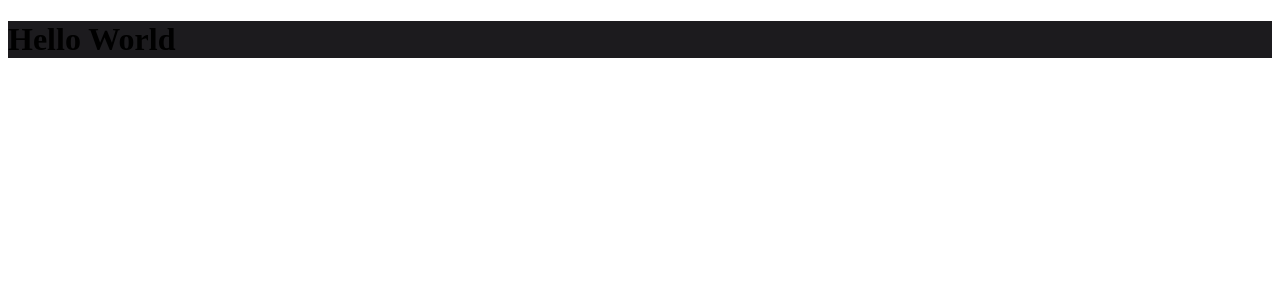
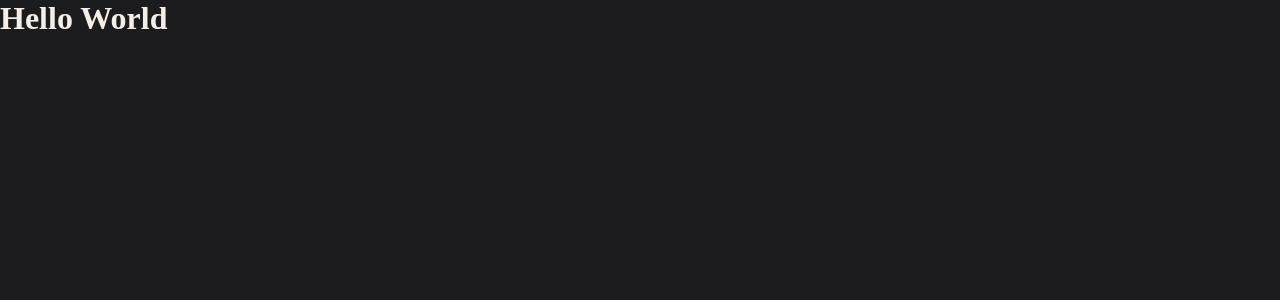
Before and after one commit to lreiss7/rocket_movies, a React (Vite) app: page / in a window 1280 px wide. Shown: the top 300 px of the page. Built offline with nearby package versions, Linux system fonts and the light colour scheme.

Commit message:
created global style

```diff
--- a/src/main.jsx
+++ b/src/main.jsx
@@ -1,7 +1,7 @@
 import React from 'react';
 import ReactDOM from 'react-dom/client';
 import { ThemeProvider } from 'styled-components';
-
+import GlobalStyles from './styles/global';
 import theme from './styles/theme';
 
 import { Details } from './pages/Datails';
@@ -9,6 +9,7 @@
 ReactDOM.createRoot(document.getElementById('root')).render(
   <React.StrictMode>
     <ThemeProvider theme={theme}>
+      <GlobalStyles />
       <Details />
     </ThemeProvider>
   </React.StrictMode>,
--- a/src/pages/Datails/styles.js
+++ b/src/pages/Datails/styles.js
@@ -1,6 +1,5 @@
 import styled from 'styled-components';
 
 export const Container = styled.div`
-  background: #1C1B1E;
 
 `;
--- /dev/null
+++ b/src/styles/global.js
@@ -0,0 +1,28 @@
+import { createGlobalStyle } from 'styled-components';
+
+export default createGlobalStyle`
+  * {
+    margin: 0;
+    padding: 0;
+    box-sizing: border-box;
+  }
+
+  body {
+    background-color: ${({ theme }) => theme.COLORS.BACKGROUND_900};
+    color: ${({ theme }) => theme.COLORS.WHITE};
+  }
+
+  a {
+    text-decoration: none;
+  }
+
+  button, a {
+    cursor: pointer;
+    transition: filter 0.2s;
+  }
+
+  button:hover, a {
+    filter: brightness
+  }
+
+`
```
